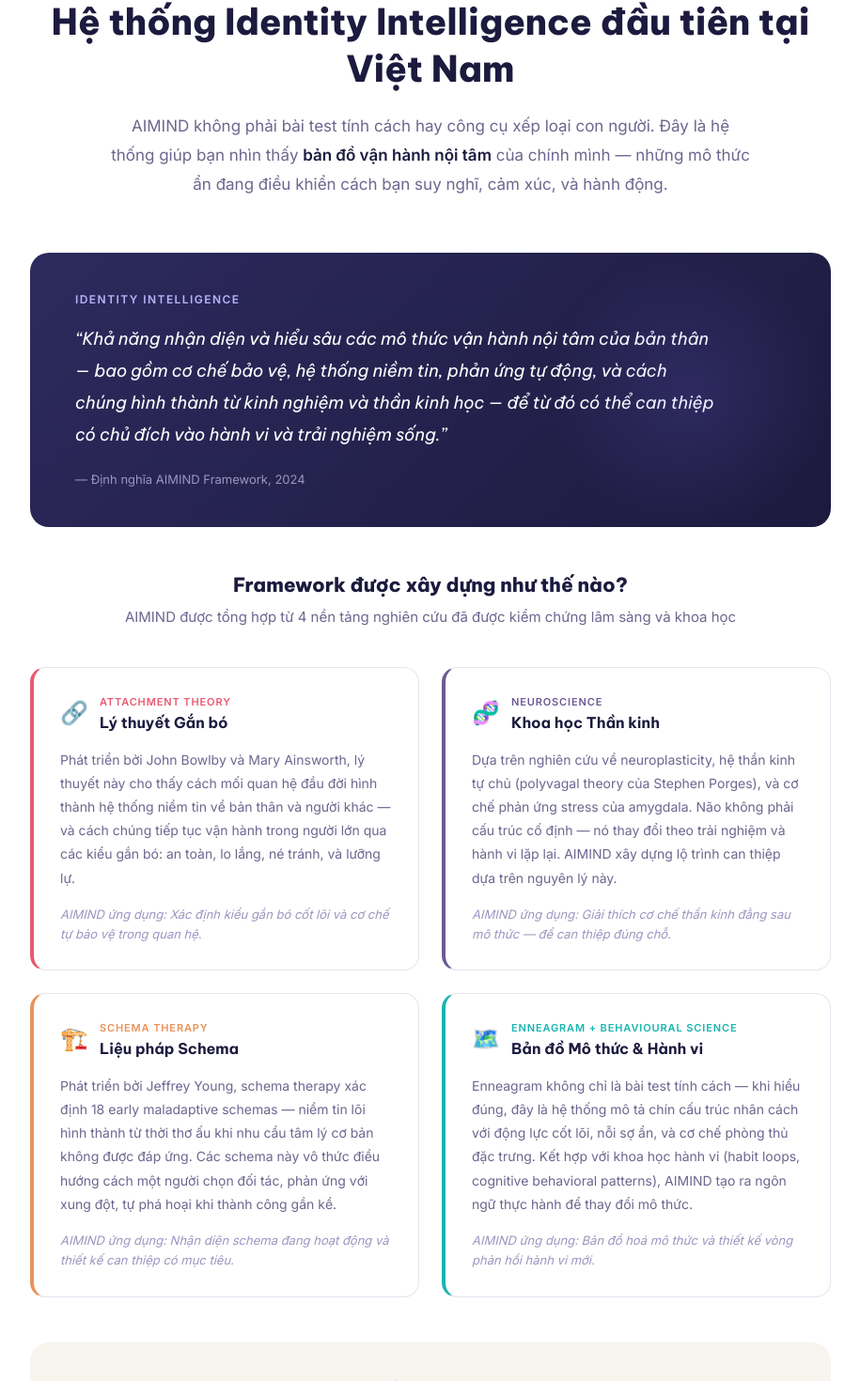
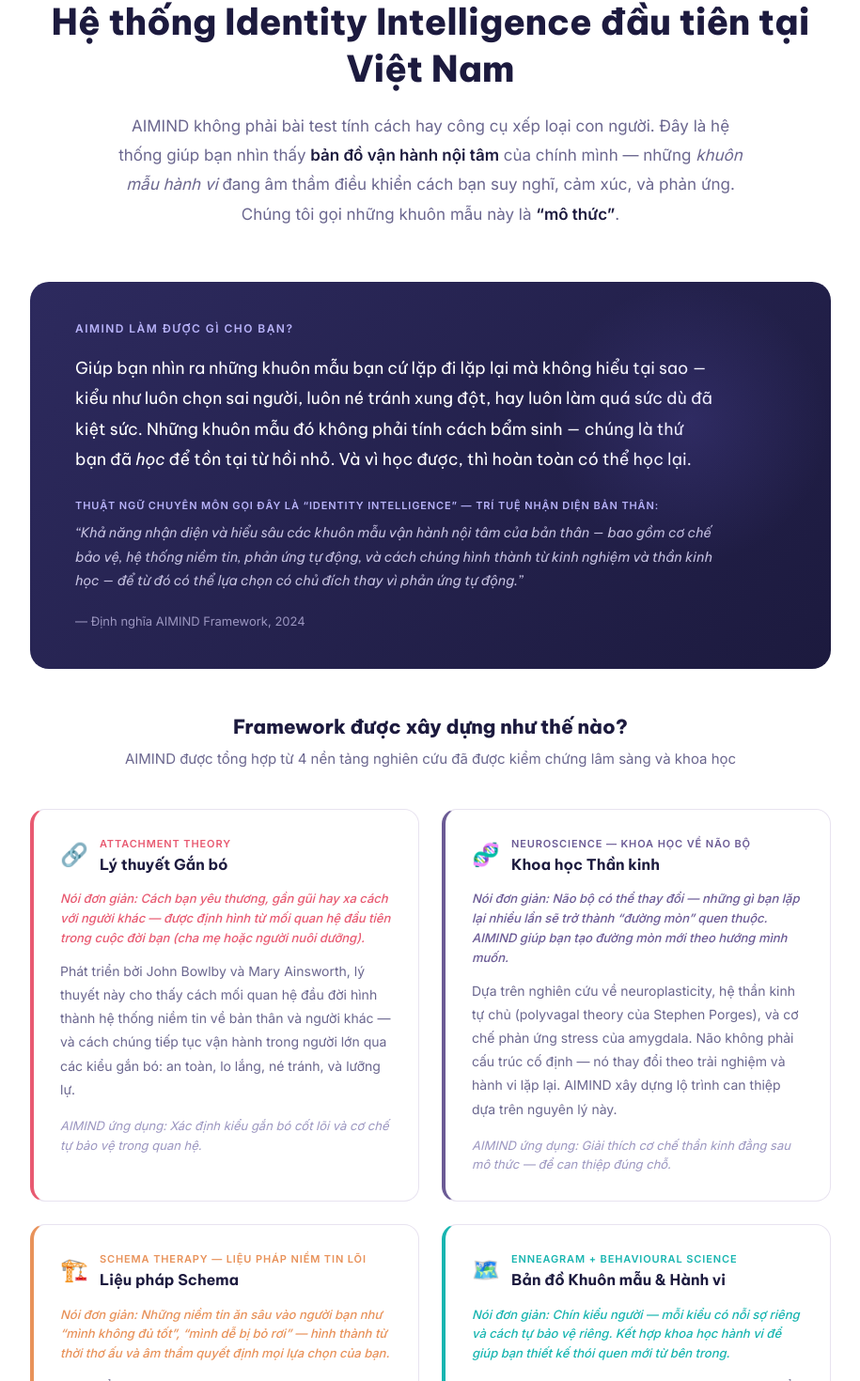
Before and after one commit to hangdt369-sys/aimind-website, a Next.js app: page / in a window 1280 px wide. Shown: the part 861-2331 px from the top of the page at 94% size, without its empty margins (182-1097 px from the left). Built offline with nearby package versions, Linux system fonts and the light colour scheme.

Commit message:
Simplify language: explain all jargon in plain Vietnamese, fix emoji icons, add Noi don gian notes to framework pillars

```diff
--- a/src/app/kham-pha/ban-do-noi-tam/page.tsx
+++ b/src/app/kham-pha/ban-do-noi-tam/page.tsx
@@ -358,7 +358,7 @@
             marginBottom: "2rem",
           }}
         >
-          20 câu hỏi sẽ giúp bạn nhận diện mô thức hành vi đang chi phối cuộc sống của bạn — trong tình yêu, công việc, và những quyết định hàng ngày mà bạn chưa hiểu tại sao mình lại chọn như vậy.
+          20 câu hỏi giúp bạn nhìn ra khuôn mẫu hành vi (mô thức) đang chi phối cuộc sống của bạn — trong tình yêu, công việc, và những quyết định hàng ngày mà bạn chưa hiểu tại sao mình cứ chọn như vậy.
         </p>
 
         {/* How to */}
@@ -386,8 +386,8 @@
             Để kết quả chính xác nhất:
           </h3>
           {[
-            "Trả lời theo bản năng đầu tiên — đừng suy nghĩ quá lâu",
-            "Chọn theo thực tế, không theo cách bạn muốn mình là",
+            "Trả lời theo cảm giác đầu tiên — đừng suy nghĩ quá nhiều",
+            "Chọn theo thực tế của bạn hiện tại — không phải cách bạn muốn mình là",
             "Không có câu trả lời đúng hay sai",
             "Khoảng 10-15 phút để hoàn thành",
           ].map((tip) => (
--- a/src/app/page.tsx
+++ b/src/app/page.tsx
@@ -104,8 +104,8 @@
         <div style={{ marginTop: "3rem", display: "flex", justifyContent: "center", gap: "2rem", flexWrap: "wrap" as const }}>
           {[
             { icon: "🧬", label: "Dựa trên khoa học thần kinh" },
-            { icon: "🗺️", label: "Identity Intelligence System" },
-            { icon: "🔬", label: "Schema & Attachment Theory" },
+            { icon: "🗺️", label: "Hệ thống nhận diện bản thân" },
+            { icon: "🔬", label: "Tâm lý học & Khoa học thần kinh" },
           ].map((item) => (
             <div key={item.label} style={{ display: "flex", alignItems: "center", gap: "8px" }}>
               <span style={{ fontSize: "16px" }}>{item.icon}</span>
@@ -133,7 +133,7 @@
             Hệ thống Identity Intelligence đầu tiên tại Việt Nam
           </h2>
           <p style={{ color: "#6B678F", fontSize: "17px", lineHeight: 1.85, maxWidth: "680px", margin: "0 auto" }}>
-            AIMIND không phải bài test tính cách hay công cụ xếp loại con người. Đây là hệ thống giúp bạn nhìn thấy <strong style={{ color: "#1C1A3E" }}>bản đồ vận hành nội tâm</strong> của chính mình — những mô thức ẩn đang điều khiển cách bạn suy nghĩ, cảm xúc, và hành động.
+            AIMIND không phải bài test tính cách hay công cụ xếp loại con người. Đây là hệ thống giúp bạn nhìn thấy <strong style={{ color: "#1C1A3E" }}>bản đồ vận hành nội tâm</strong> của chính mình — những <em>khuôn mẫu hành vi</em> đang âm thầm điều khiển cách bạn suy nghĩ, cảm xúc, và phản ứng. Chúng tôi gọi những khuôn mẫu này là <strong style={{ color: "#1C1A3E" }}>&ldquo;mô thức&rdquo;</strong>.
           </p>
         </div>
 
@@ -148,10 +148,16 @@
         }}>
           <div style={{ position: "absolute" as const, top: 0, right: 0, width: "300px", height: "300px", background: "radial-gradient(circle, rgba(124,111,247,0.15) 0%, transparent 70%)", pointerEvents: "none" as const }} />
           <p style={{ color: "#B8B3FA", fontSize: "12px", fontWeight: 700, letterSpacing: "0.12em", textTransform: "uppercase" as const, marginBottom: "1rem" }}>
-            Identity Intelligence
+            AIMIND làm được gì cho bạn?
           </p>
-          <p style={{ color: "white", fontFamily: "'Be Vietnam Pro', sans-serif", fontSize: "1.15rem", lineHeight: 1.85, fontStyle: "italic" as const, maxWidth: "680px", marginBottom: "1.25rem" }}>
-            &ldquo;Khả năng nhận diện và hiểu sâu các mô thức vận hành nội tâm của bản thân — bao gồm cơ chế bảo vệ, hệ thống niềm tin, phản ứng tự động, và cách chúng hình thành từ kinh nghiệm và thần kinh học — để từ đó có thể can thiệp có chủ đích vào hành vi và trải nghiệm sống.&rdquo;
+          <p style={{ color: "white", fontFamily: "'Be Vietnam Pro', sans-serif", fontSize: "1.1rem", lineHeight: 1.85, maxWidth: "680px", marginBottom: "1.5rem" }}>
+            Giúp bạn nhìn ra những khuôn mẫu bạn cứ lặp đi lặp lại mà không hiểu tại sao — kiểu như luôn chọn sai người, luôn né tránh xung đột, hay luôn làm quá sức dù đã kiệt sức. Những khuôn mẫu đó không phải tính cách bẩm sinh — chúng là thứ bạn đã <em>học</em> để tồn tại từ hồi nhỏ. Và vì học được, thì hoàn toàn có thể học lại.
+          </p>
+          <p style={{ color: "#B8B3FA", fontSize: "11px", fontWeight: 600, letterSpacing: "0.08em", textTransform: "uppercase" as const, marginBottom: "0.5rem" }}>
+            Thuật ngữ chuyên môn gọi đây là &ldquo;Identity Intelligence&rdquo; — Trí tuệ Nhận diện Bản thân:
+          </p>
+          <p style={{ color: "#C4C0E0", fontFamily: "'Be Vietnam Pro', sans-serif", fontSize: "0.9rem", lineHeight: 1.75, fontStyle: "italic" as const, maxWidth: "680px", marginBottom: "1.25rem" }}>
+            &ldquo;Khả năng nhận diện và hiểu sâu các khuôn mẫu vận hành nội tâm của bản thân — bao gồm cơ chế bảo vệ, hệ thống niềm tin, phản ứng tự động, và cách chúng hình thành từ kinh nghiệm và thần kinh học — để từ đó có thể lựa chọn có chủ đích thay vì phản ứng tự động.&rdquo;
           </p>
           <p style={{ color: "#9B96C0", fontSize: "13px" }}>— Định nghĩa AIMIND Framework, 2024</p>
         </div>
@@ -175,6 +181,9 @@
                   <h4 style={{ color: "#1C1A3E", fontFamily: "'Be Vietnam Pro', sans-serif", fontSize: "1rem", fontWeight: 700, margin: 0 }}>Lý thuyết Gắn bó</h4>
                 </div>
               </div>
+              <p style={{ color: "#E85A71", fontSize: "13px", fontStyle: "italic" as const, marginBottom: "0.75rem", lineHeight: 1.6, fontWeight: 500 }}>
+                Nói đơn giản: Cách bạn yêu thương, gần gũi hay xa cách với người khác — được định hình từ mối quan hệ đầu tiên trong cuộc đời bạn (cha mẹ hoặc người nuôi dưỡng).
+              </p>
               <p style={{ color: "#6B678F", fontSize: "14px", lineHeight: 1.8, marginBottom: "1rem" }}>
                 Phát triển bởi John Bowlby và Mary Ainsworth, lý thuyết này cho thấy cách mối quan hệ đầu đời hình thành hệ thống niềm tin về bản thân và người khác — và cách chúng tiếp tục vận hành trong người lớn qua các kiểu gắn bó: an toàn, lo lắng, né tránh, và lưỡng lự.
               </p>
@@ -188,10 +197,13 @@
               <div style={{ display: "flex", alignItems: "center", gap: "12px", marginBottom: "1rem" }}>
                 <span style={{ fontSize: "24px" }}>🧬</span>
                 <div>
-                  <p style={{ color: "#6B5B95", fontSize: "11px", fontWeight: 700, letterSpacing: "0.08em", textTransform: "uppercase" as const, marginBottom: "2px" }}>Neuroscience</p>
+                  <p style={{ color: "#6B5B95", fontSize: "11px", fontWeight: 700, letterSpacing: "0.08em", textTransform: "uppercase" as const, marginBottom: "2px" }}>Neuroscience — Khoa học về não bộ</p>
                   <h4 style={{ color: "#1C1A3E", fontFamily: "'Be Vietnam Pro', sans-serif", fontSize: "1rem", fontWeight: 700, margin: 0 }}>Khoa học Thần kinh</h4>
                 </div>
               </div>
+              <p style={{ color: "#6B5B95", fontSize: "13px", fontStyle: "italic" as const, marginBottom: "0.75rem", lineHeight: 1.6, fontWeight: 500 }}>
+                Nói đơn giản: Não bộ có thể thay đổi — những gì bạn lặp lại nhiều lần sẽ trở thành &ldquo;đường mòn&rdquo; quen thuộc. AIMIND giúp bạn tạo đường mòn mới theo hướng mình muốn.
+              </p>
               <p style={{ color: "#6B678F", fontSize: "14px", lineHeight: 1.8, marginBottom: "1rem" }}>
                 Dựa trên nghiên cứu về neuroplasticity, hệ thần kinh tự chủ (polyvagal theory của Stephen Porges), và cơ chế phản ứng stress của amygdala. Não không phải cấu trúc cố định — nó thay đổi theo trải nghiệm và hành vi lặp lại. AIMIND xây dựng lộ trình can thiệp dựa trên nguyên lý này.
               </p>
@@ -205,10 +217,13 @@
               <div style={{ display: "flex", alignItems: "center", gap: "12px", marginBottom: "1rem" }}>
                 <span style={{ fontSize: "24px" }}>🏗️</span>
                 <div>
-                  <p style={{ color: "#E8925A", fontSize: "11px", fontWeight: 700, letterSpacing: "0.08em", textTransform: "uppercase" as const, marginBottom: "2px" }}>Schema Therapy</p>
+                  <p style={{ color: "#E8925A", fontSize: "11px", fontWeight: 700, letterSpacing: "0.08em", textTransform: "uppercase" as const, marginBottom: "2px" }}>Schema Therapy — Liệu pháp Niềm tin Lõi</p>
                   <h4 style={{ color: "#1C1A3E", fontFamily: "'Be Vietnam Pro', sans-serif", fontSize: "1rem", fontWeight: 700, margin: 0 }}>Liệu pháp Schema</h4>
                 </div>
               </div>
+              <p style={{ color: "#E8925A", fontSize: "13px", fontStyle: "italic" as const, marginBottom: "0.75rem", lineHeight: 1.6, fontWeight: 500 }}>
+                Nói đơn giản: Những niềm tin ăn sâu vào người bạn như &ldquo;mình không đủ tốt&rdquo;, &ldquo;mình dễ bị bỏ rơi&rdquo; — hình thành từ thời thơ ấu và âm thầm quyết định mọi lựa chọn của bạn.
+              </p>
               <p style={{ color: "#6B678F", fontSize: "14px", lineHeight: 1.8, marginBottom: "1rem" }}>
                 Phát triển bởi Jeffrey Young, schema therapy xác định 18 early maladaptive schemas — niềm tin lõi hình thành từ thời thơ ấu khi nhu cầu tâm lý cơ bản không được đáp ứng. Các schema này vô thức điều hướng cách một người chọn đối tác, phản ứng với xung đột, tự phá hoại khi thành công gần kề.
               </p>
@@ -223,9 +238,12 @@
                 <span style={{ fontSize: "24px" }}>🗺️</span>
                 <div>
                   <p style={{ color: "#18B5B0", fontSize: "11px", fontWeight: 700, letterSpacing: "0.08em", textTransform: "uppercase" as const, marginBottom: "2px" }}>Enneagram + Behavioural Science</p>
-                  <h4 style={{ color: "#1C1A3E", fontFamily: "'Be Vietnam Pro', sans-serif", fontSize: "1rem", fontWeight: 700, margin: 0 }}>Bản đồ Mô thức & Hành vi</h4>
+                  <h4 style={{ color: "#1C1A3E", fontFamily: "'Be Vietnam Pro', sans-serif", fontSize: "1rem", fontWeight: 700, margin: 0 }}>Bản đồ Khuôn mẫu & Hành vi</h4>
                 </div>
               </div>
+              <p style={{ color: "#18B5B0", fontSize: "13px", fontStyle: "italic" as const, marginBottom: "0.75rem", lineHeight: 1.6, fontWeight: 500 }}>
+                Nói đơn giản: Chín kiểu người — mỗi kiểu có nỗi sợ riêng và cách tự bảo vệ riêng. Kết hợp khoa học hành vi để giúp bạn thiết kế thói quen mới từ bên trong.
+              </p>
               <p style={{ color: "#6B678F", fontSize: "14px", lineHeight: 1.8, marginBottom: "1rem" }}>
                 Enneagram không chỉ là bài test tính cách — khi hiểu đúng, đây là hệ thống mô tả chín cấu trúc nhân cách với động lực cốt lõi, nỗi sợ ẩn, và cơ chế phòng thủ đặc trưng. Kết hợp với khoa học hành vi (habit loops, cognitive behavioral patterns), AIMIND tạo ra ngôn ngữ thực hành để thay đổi mô thức.
               </p>
@@ -260,12 +278,12 @@
 
 function RecognitionSection() {
   const patterns = [
-    { emoji: "1", title: "Bạn luôn lo lắng dù mọi thứ đang ổn", desc: "Không thể thư giãn. Luôn có một mối lo mơ hồ nào đó bám theo." },
-    { emoji: "2", title: "Bạn né tránh những cuộc nói chuyện khó", desc: "Thà im lặng chịu đựng còn hơn đối mặt với xung đột." },
-    { emoji: "3", title: "Bạn cần kiểm soát mọi thứ xung quanh", desc: "Khi mất kiểm soát, bạn cảm thấy bất an và lo lắng sâu sắc." },
-    { emoji: "4", title: "Bạn cho đi mãi mà không biết nhận lại", desc: "Nói không với người khác khiến bạn cảm thấy có lỗi." },
-    { emoji: "5", title: "Bạn cứ lặp lại cùng một vấn đề", desc: "Hiểu rõ vấn đề nhưng vẫn không thể thay đổi cách phản ứng." },
-    { emoji: "6", title: "Bạn tự phê bình bản thân quá mức", desc: "Tiêu chuẩn cao với mình nhưng không bao giờ cảm thấy đủ." },
+    { emoji: "😟", title: "Lúc nào cũng lo lắng dù mọi thứ đang ổn", desc: "Không thể thư giãn thật sự. Luôn có một mối lo mơ hồ bám theo, dù cuộc sống không có gì xấu cả." },
+    { emoji: "🙈", title: "Né tránh những cuộc nói chuyện khó", desc: "Thà im lặng chịu đựng còn hơn đối mặt với xung đột — dù biết rằng im lặng không giải quyết được gì." },
+    { emoji: "🎛️", title: "Cần kiểm soát để không cảm thấy bất an", desc: "Khi có gì đó không theo ý mình, cảm giác lo lắng ập đến ngay. Cần biết trước, cần chắc chắn, cần mọi thứ trong tầm tay." },
+    { emoji: "🫶", title: "Cho đi mãi mà không biết cách nhận lại", desc: "Đặt nhu cầu người khác lên trên của mình. Nói không khiến bạn cảm thấy tội lỗi — dù đã kiệt sức từ lâu rồi." },
+    { emoji: "🔁", title: "Cứ lặp lại cùng một kiểu vấn đề", desc: "Biết mình đang làm điều này không tốt nhưng vẫn không dừng được. Hiểu lý thuyết rồi nhưng hành động vẫn theo cũ." },
+    { emoji: "😔", title: "Tự trách mình quá mức dù đã rất cố", desc: "Tiêu chuẩn cao với bản thân nhưng không bao giờ cảm thấy đủ tốt. Thành công rồi vẫn cảm thấy trống rỗng." },
   ];
   return (
     <section style={{ padding: "5rem 0", backgroundColor: "#F8F4EE" }}>
@@ -275,8 +293,11 @@
             Bạn có nhận ra mình không?
           </p>
           <h2 style={{ color: "#1C1A3E", fontFamily: "'Be Vietnam Pro', sans-serif", fontSize: "clamp(1.6rem, 4vw, 2.4rem)", fontWeight: 800, maxWidth: "600px", margin: "0 auto", lineHeight: 1.3 }}>
-            Những mô thức này không phải tính cách — chúng là những gì bạn đã học để sống sót
+            Nghe cái nào quen không?
           </h2>
+          <p style={{ color: "#6B678F", fontSize: "15px", lineHeight: 1.75, maxWidth: "500px", margin: "0.75rem auto 0" }}>
+            Đây không phải &ldquo;tính cách xấu&rdquo; của bạn — đây là những cách bạn đã học để đối phó từ hồi còn nhỏ. Và vì học được, thì có thể thay đổi.
+          </p>
         </div>
         <div style={{ display: "grid", gridTemplateColumns: "repeat(auto-fit, minmax(280px, 1fr))", gap: "1.25rem" }}>
           {patterns.map((p) => (
@@ -334,7 +355,7 @@
   const steps = [
     { number: "01", title: "Khám phá mô thức", desc: "Làm bài test Bản Đồ Nội Tâm. Nhận kết quả miễn phí về mô thức cốt lõi của bạn.", cta: "Làm bài test", href: "/kham-pha/ban-do-noi-tam", color: "#7C6FF7" },
     { number: "02", title: "Đi sâu vào hiểu", desc: "Khóa học Bản Đồ Nội Tâm Chuyên Sâu — tại sao mô thức hình thành và cách thay đổi từ gốc rễ.", cta: "Xem khóa học", href: "/hanh-trinh/ban-do-noi-tam-chuyen-sau", color: "#18B5B0" },
-    { number: "03", title: "Đồng hành chuyển hóa", desc: "Coaching 1-1 với Hanna — không phải tư vấn, mà là đồng hành thực sự trong quá trình thay đổi.", cta: "Tìm hiểu thêm", href: "/lien-he", color: "#5B4FD4" },
+    { number: "03", title: "Đồng hành chuyển hóa", desc: "Đồng hành 1-1 với Hanna — không phải chỉ tư vấn, mà là cùng bạn đi qua từng bước thay đổi thật sự.", cta: "Tìm hiểu thêm", href: "/lien-he", color: "#5B4FD4" },
   ];
   return (
     <section style={{ padding: "5rem 0", backgroundColor: "#F8F4EE" }}>
```
Also changed, not shown: src/app/hanh-trinh/ban-do-noi-tam-chuyen-sau/page.tsx (+11 -11 lines), src/app/ve-chung-toi/su-menh/page.tsx (+10 -11 lines).
